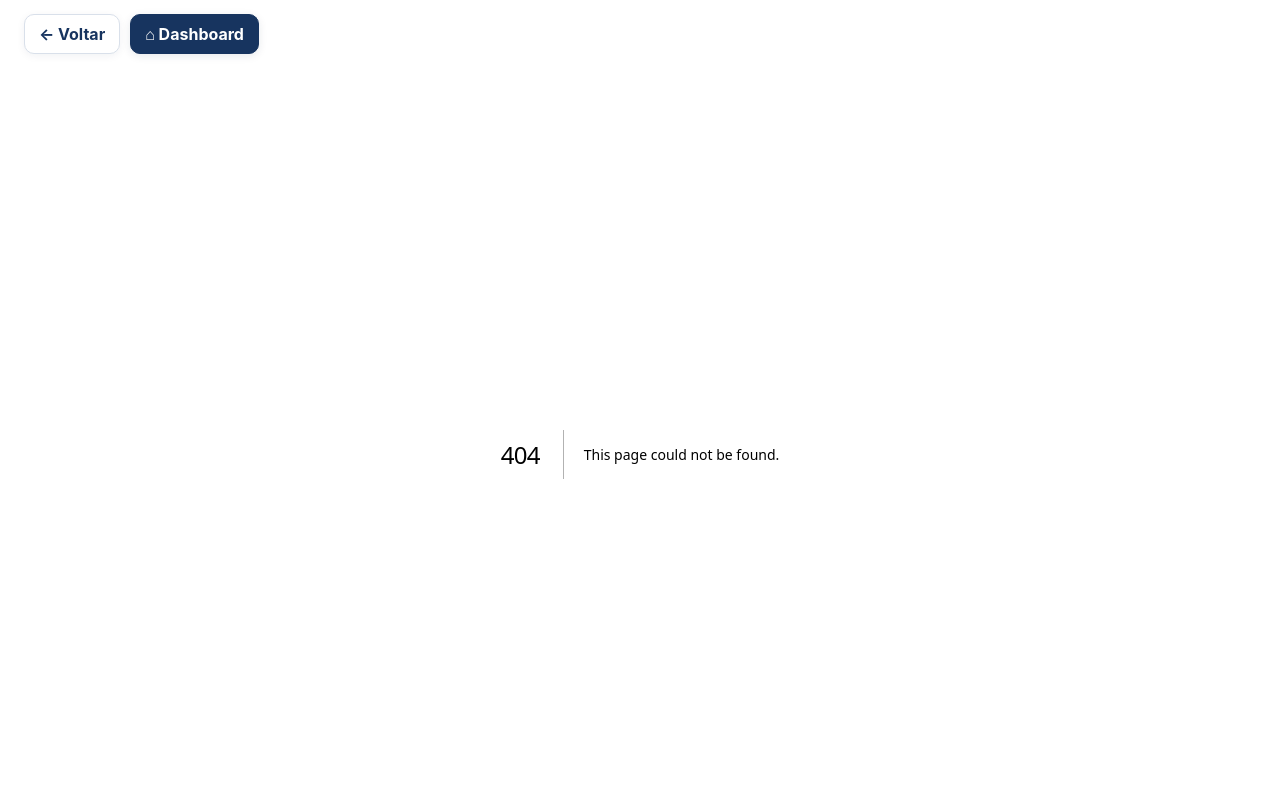
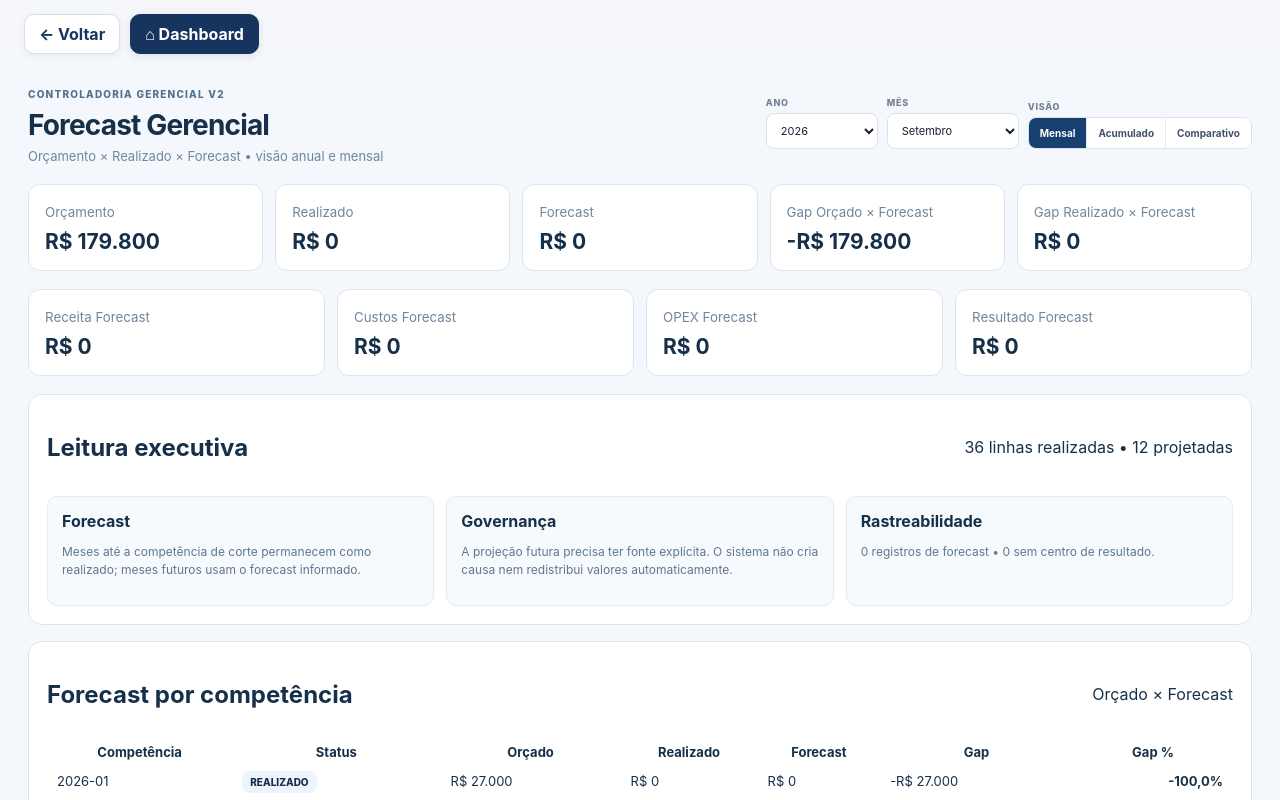
Before and after one commit to cardoso4009-byte/bp-financeiro-bi, a Next.js app: page /forecast-gerencial-v2 in a window 1280 px wide. Before the commit this address had no page. Shown: the top 800 px of the page. Built offline with nearby package versions, Linux system fonts and the light colour scheme.

Commit message:
feat: cria painel de forecast gerencial v2

```diff
--- /dev/null
+++ b/app/forecast-gerencial-v2/page.tsx
@@ -0,0 +1,59 @@
+'use client'
+
+import { useMemo, useState } from 'react'
+import { DEFAULT_REPORT_PERIOD, ReportPeriodFilter } from '@/components/report-period-filter'
+import type { ReportPeriod } from '@/lib/report-period'
+import { competence } from '@/lib/report-period'
+import { buildV2FinancialBase } from '@/lib/v2-financial-base'
+import { buildV2ForecastReport, type V2ForecastEntry } from '@/lib/v2-forecast'
+import { readV2BrowserStore } from '@/lib/v2-browser-storage'
+import { readV2BudgetEntries } from '@/lib/v2-budget-storage'
+import { readV2CostCenters } from '@/lib/v2-cost-center-storage'
+import { readV2ForecastEntries } from '@/lib/v2-forecast-storage'
+
+const brl=(n:number)=>n.toLocaleString('pt-BR',{style:'currency',currency:'BRL',maximumFractionDigits:0})
+const pct=(n:number|undefined)=>n===undefined?'—':`${(n*100).toFixed(1).replace('.',',')}%`
+const periods=Array.from({length:12},(_,i)=>`2026-${String(i+1).padStart(2,'0')}`)
+
+export default function ForecastGerencialV2(){
+ const [period,setPeriod]=useState<ReportPeriod>({...DEFAULT_REPORT_PERIOD,month:9})
+ const cutoff=competence(period.year,period.month)
+ const base=useMemo(()=>buildV2FinancialBase(readV2BrowserStore().entries),[])
+ const budget=useMemo(()=>readV2BudgetEntries(),[])
+ const forecast=useMemo(()=>readV2ForecastEntries(),[])
+ const centers=useMemo(()=>readV2CostCenters(),[])
+ const report=useMemo(()=>buildV2ForecastReport(base,budget,forecast,centers,cutoff,periods),[base,budget,forecast,centers,cutoff])
+ const future=report.lines.filter(l=>l.status==='projetado')
+ const realized=report.lines.filter(l=>l.status==='realizado')
+ const receita=report.lines.filter(l=>l.movementClass==='receita').reduce((s,l)=>s+l.forecast,0)
+ const opex=report.lines.filter(l=>l.movementClass==='opex').reduce((s,l)=>s+l.forecast,0)
+ const custos=report.lines.filter(l=>l.movementClass==='custo').reduce((s,l)=>s+l.forecast,0)
+ const resultado=receita+opex+custos+report.lines.filter(l=>l.movementClass==='financeiro'||l.movementClass==='imposto').reduce((s,l)=>s+l.forecast,0)
+ return <main style={{padding:'28px',background:'#f4f7fb',minHeight:'100vh',color:'#17304a'}}>
+  <header style={{display:'flex',justifyContent:'space-between',gap:20,alignItems:'center',marginBottom:20}}>
+   <div><small style={{letterSpacing:'.12em',fontWeight:800,color:'#52718f'}}>CONTROLADORIA GERENCIAL V2</small><h1 style={{margin:'6px 0'}}>Forecast Gerencial</h1><p style={{margin:0,color:'#70869c'}}>Orçamento × Realizado × Forecast • visão anual e mensal</p></div>
+   <ReportPeriodFilter value={period} onChange={setPeriod} years={[2026]}/>
+  </header>
+  <section style={{display:'grid',gridTemplateColumns:'repeat(5,minmax(0,1fr))',gap:12,marginBottom:18}}>
+   <Metric label="Orçamento" value={report.budgetTotal}/><Metric label="Realizado" value={report.actualTotal}/><Metric label="Forecast" value={report.forecastTotal}/><Metric label="Gap Orçado × Forecast" value={report.budgetGap}/><Metric label="Gap Realizado × Forecast" value={report.forecastGap}/>
+  </section>
+  <section style={{display:'grid',gridTemplateColumns:'repeat(4,minmax(0,1fr))',gap:12,marginBottom:18}}>
+   <Metric label="Receita Forecast" value={receita}/><Metric label="Custos Forecast" value={custos}/><Metric label="OPEX Forecast" value={opex}/><Metric label="Resultado Forecast" value={resultado}/>
+  </section>
+  <section style={panel}><div style={title}><h2>Leitura executiva</h2><span>{realized.length} linhas realizadas • {future.length} projetadas</span></div>
+   <div style={{display:'grid',gridTemplateColumns:'repeat(3,1fr)',gap:12}}><Note title="Forecast" text="Meses até a competência de corte permanecem como realizado; meses futuros usam o forecast informado."/><Note title="Governança" text="A projeção futura precisa ter fonte explícita. O sistema não cria causa nem redistribui valores automaticamente."/><Note title="Rastreabilidade" text={`${report.forecastEntries} registros de forecast • ${report.unassignedForecastEntries} sem centro de resultado.`}/></div>
+  </section>
+  <section style={panel}><div style={title}><h2>Forecast por competência</h2><span>Orçado × Forecast</span></div>
+   <div style={{overflowX:'auto'}}><table style={table}><thead><tr><th>Competência</th><th>Status</th><th>Orçado</th><th>Realizado</th><th>Forecast</th><th>Gap</th><th>Gap %</th></tr></thead><tbody>{periods.map(p=>{const lines=report.lines.filter(l=>l.period===p);const b=lines.reduce((s,l)=>s+l.budget,0);const a=lines.reduce((s,l)=>s+l.actual,0);const f=lines.reduce((s,l)=>s+l.forecast,0);const gap=f-b;return <tr key={p}><td>{p}</td><td><Badge text={p<=cutoff?'REALIZADO':'PROJETADO'}/></td><td>{brl(b)}</td><td>{brl(a)}</td><td>{brl(f)}</td><td>{brl(gap)}</td><td>{pct(Math.abs(b)>=.005?gap/Math.abs(b):undefined)}</td></tr>})}</tbody></table></div>
+  </section>
+  <section style={panel}><div style={title}><h2>Desvios por dimensão</h2><span>Centro de resultado • classe financeira</span></div>
+   <div style={{overflowX:'auto'}}><table style={table}><thead><tr><th>Centro</th><th>Classe</th><th>Orçado</th><th>Realizado</th><th>Forecast</th><th>Gap</th><th>Gap %</th></tr></thead><tbody>{report.lines.slice(0,40).map((l,i)=><tr key={i}><td>{l.costCenterCode} • {l.costCenterName}</td><td>{l.movementClass}</td><td>{brl(l.budget)}</td><td>{brl(l.actual)}</td><td>{brl(l.forecast)}</td><td>{brl(l.budgetVariance)}</td><td>{pct(l.budgetVariancePercent)}</td></tr>)}</tbody></table></div>
+  </section>
+ </main>
+}
+const panel={background:'#fff',border:'1px solid #dbe5ef',borderRadius:14,padding:18,marginBottom:16}
+const title={display:'flex',justifyContent:'space-between',alignItems:'center',marginBottom:14}
+const table={width:'100%',borderCollapse:'collapse',fontSize:13} as const
+function Metric({label,value}:{label:string;value:number}){return <div style={{background:'#fff',border:'1px solid #dbe5ef',borderRadius:12,padding:16}}><small style={{color:'#70869c'}}>{label}</small><strong style={{display:'block',marginTop:8,fontSize:21}}>{brl(value)}</strong></div>}
+function Note({title,text}:{title:string;text:string}){return <div style={{background:'#f7fafd',border:'1px solid #e4ebf2',borderRadius:10,padding:14}}><strong>{title}</strong><p style={{fontSize:12,lineHeight:1.5,color:'#60778e'}}>{text}</p></div>}
+function Badge({text}:{text:string}){return <span style={{fontSize:10,fontWeight:800,padding:'5px 8px',borderRadius:8,background:'#edf4fb'}}>{text}</span>}
```
